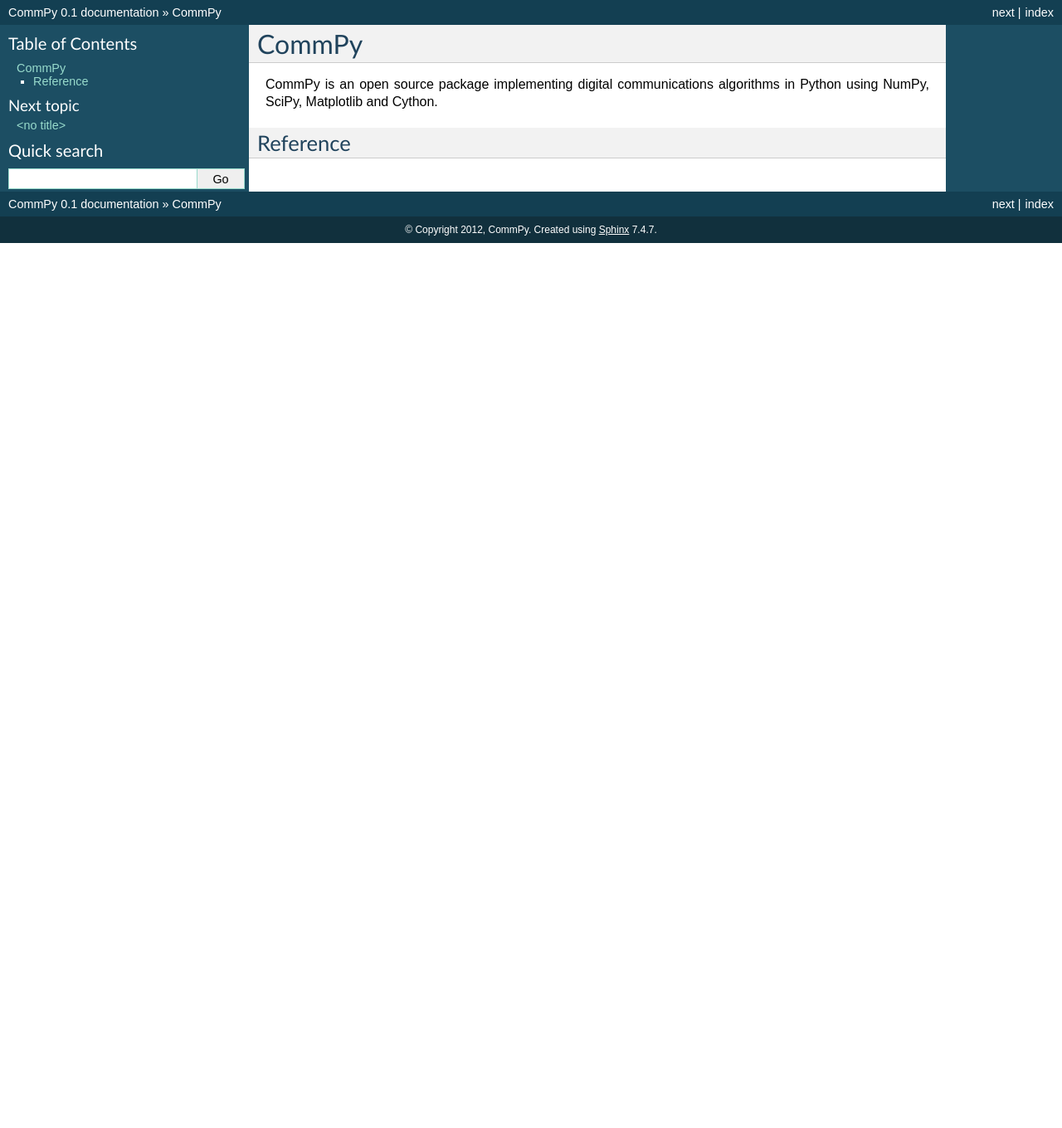
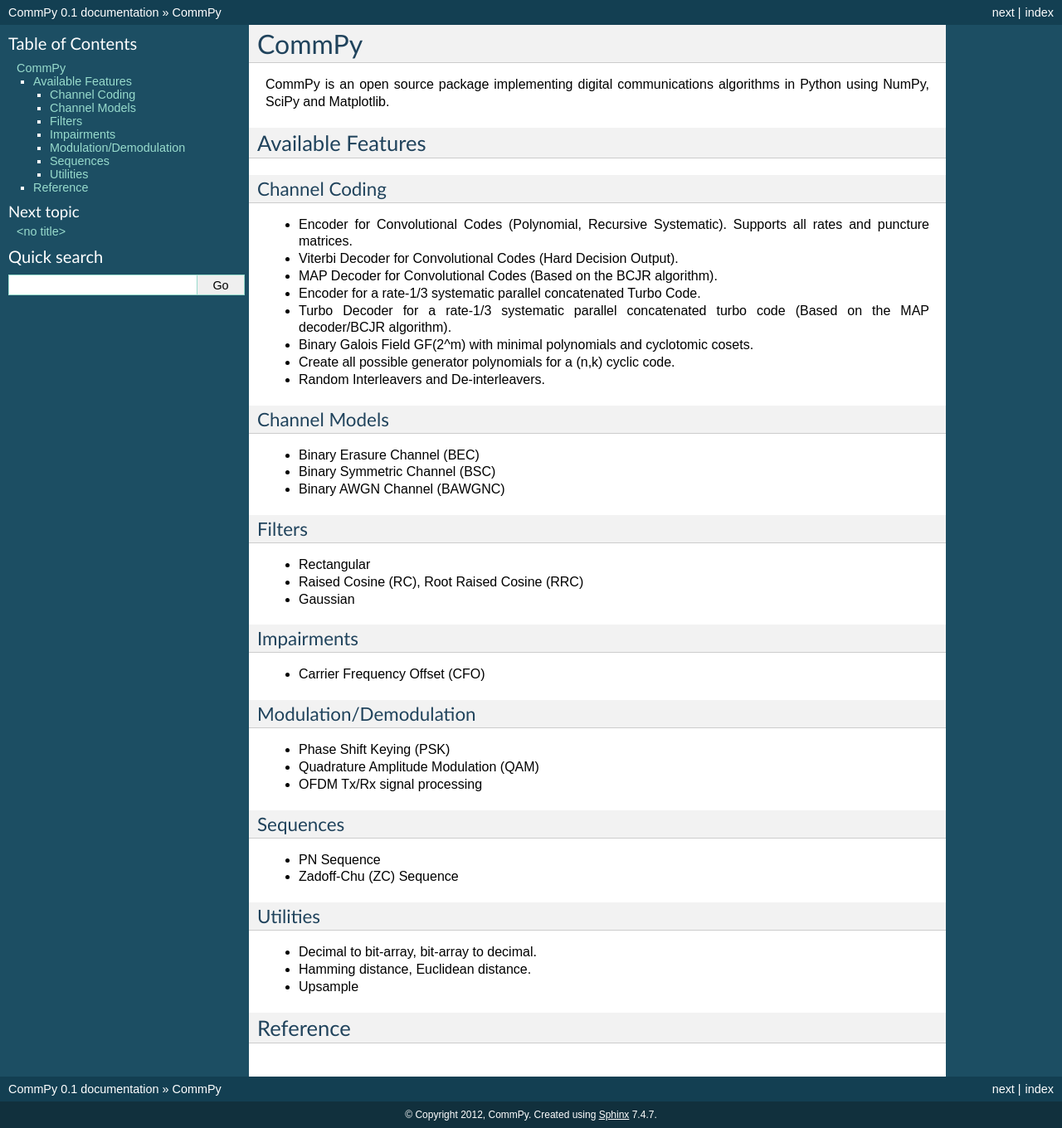
Before and after one commit to veeresht/CommPy, a Sphinx documentation site: the page built from doc/index.rst, in a window 1280 px wide. Shown: the whole page at 83% size. Built offline with Sphinx 7.4.7, drawn with Linux system fonts in a browser that asks for light colours; before the commit the page ends 900 px from its top, so only the background shows below that.

Commit message:
Updated documentation home page.

```diff
--- a/doc/index.rst
+++ b/doc/index.rst
@@ -7,7 +7,55 @@
 ==================================
 
 CommPy is an open source package implementing digital communications algorithms
-in Python using NumPy, SciPy, Matplotlib and Cython.
+in Python using NumPy, SciPy and Matplotlib.
+
+Available Features
+------------------
+Channel Coding
+~~~~~~~~~~~~~~
+- Encoder for Convolutional Codes (Polynomial, Recursive Systematic). Supports all rates and puncture matrices.
+- Viterbi Decoder for Convolutional Codes (Hard Decision Output).
+- MAP Decoder for Convolutional Codes (Based on the BCJR algorithm).
+- Encoder for a rate-1/3 systematic parallel concatenated Turbo Code.
+- Turbo Decoder for a rate-1/3 systematic parallel concatenated turbo code (Based on the MAP decoder/BCJR algorithm).
+- Binary Galois Field GF(2^m) with minimal polynomials and cyclotomic cosets.
+- Create all possible generator polynomials for a (n,k) cyclic code.
+- Random Interleavers and De-interleavers.
+
+Channel Models
+~~~~~~~~~~~~~~
+- Binary Erasure Channel (BEC)
+- Binary Symmetric Channel (BSC)
+- Binary AWGN Channel (BAWGNC)
+
+Filters
+~~~~~~~
+- Rectangular
+- Raised Cosine (RC), Root Raised Cosine (RRC)
+- Gaussian
+
+Impairments
+~~~~~~~~~~~
+- Carrier Frequency Offset (CFO)
+
+Modulation/Demodulation
+~~~~~~~~~~~~~~~~~~~~~~~
+- Phase Shift Keying (PSK)
+- Quadrature Amplitude Modulation (QAM)
+- OFDM Tx/Rx signal processing
+
+Sequences
+~~~~~~~~~
+- PN Sequence
+- Zadoff-Chu (ZC) Sequence
+
+Utilities
+~~~~~~~~~
+- Decimal to bit-array, bit-array to decimal.
+- Hamming distance, Euclidean distance.
+- Upsample
+
+
 
 Reference
 ---------
```
